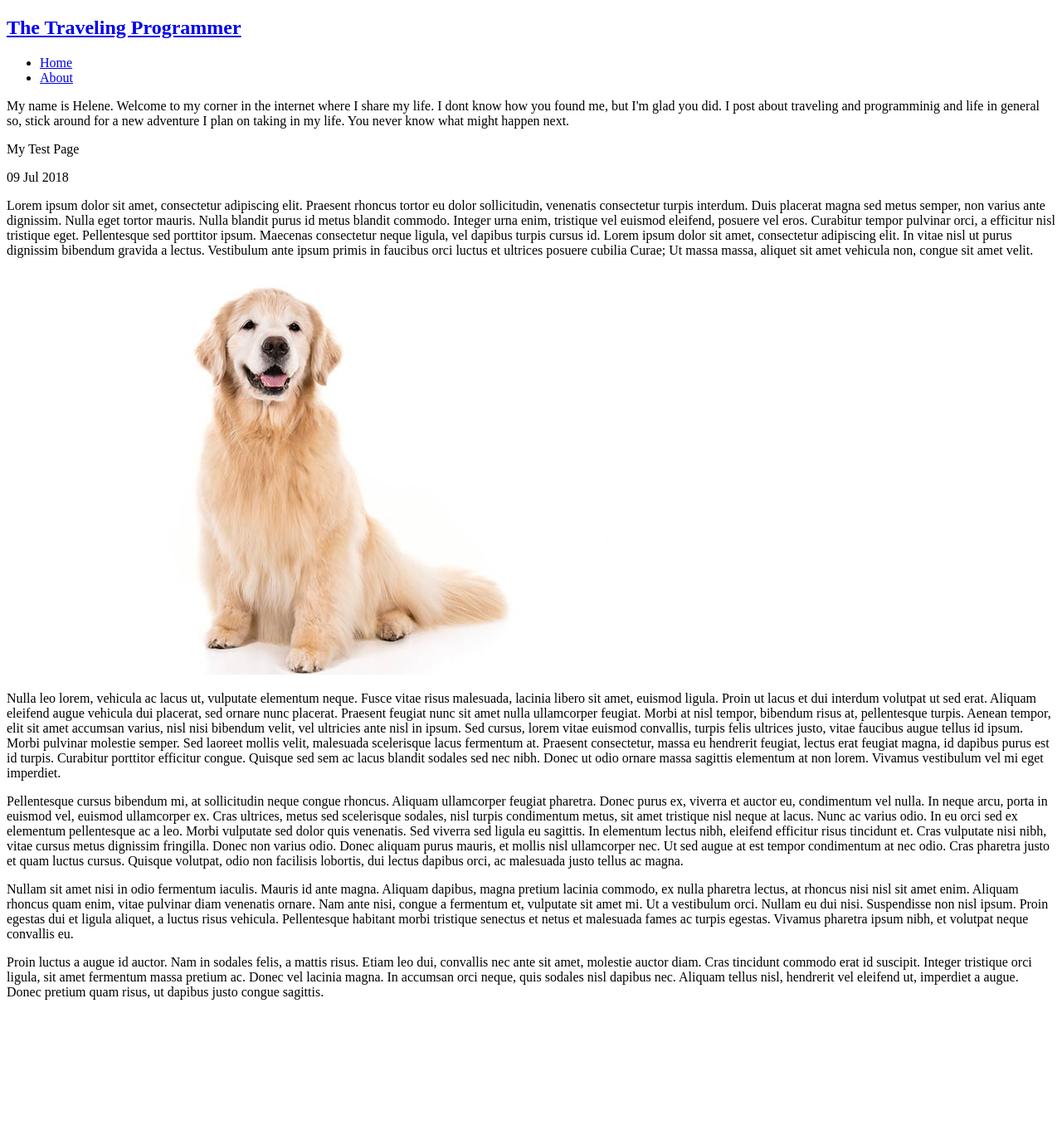
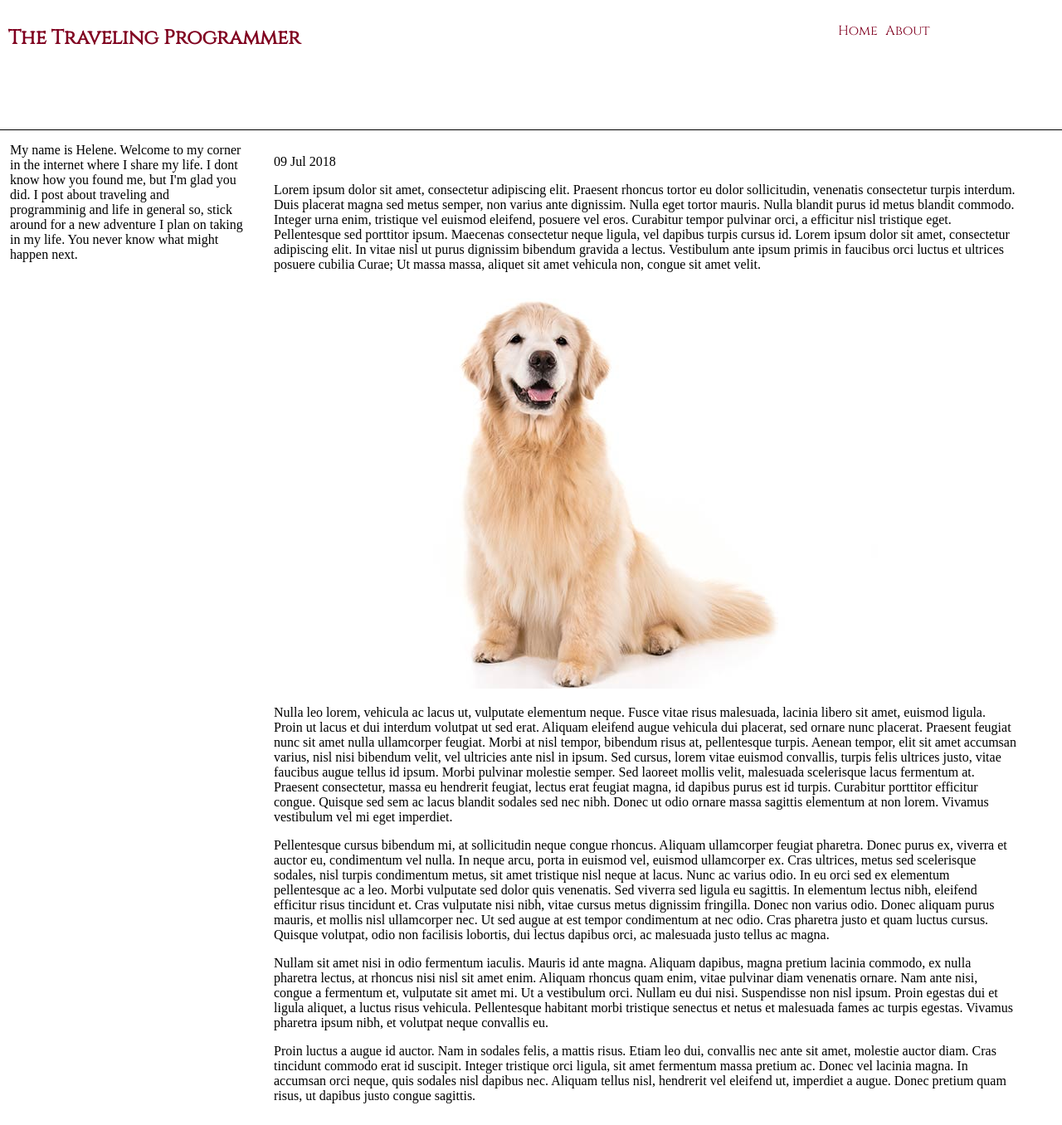
Before and after one commit to HeleneMCasanova/Blog, a Jekyll site: the page built from _posts/2018-07-09-my-test-page copy 2.md, in a window 1280 px wide and 1356 px high. Shown: the whole window at 83% size. Built offline with Jekyll 4.4.1, drawn with Linux system fonts in a browser that asks for light colours.

Commit message:
Update default.html

```diff
--- a/_layouts/default.html
+++ b/_layouts/default.html
@@ -5,7 +5,7 @@
         <meta charset="utf-8">
         <meta name="viewport" content="width=device-width, initial-scale=1.0">
         <link href="https://fonts.googleapis.com/css?family=Cinzel" rel="stylesheet">
-        <link rel="stylesheet" href="../../css/styles.css">
+        <link rel="stylesheet" href="/../../css/styles.css">
     </head>
 
     <body>
```
